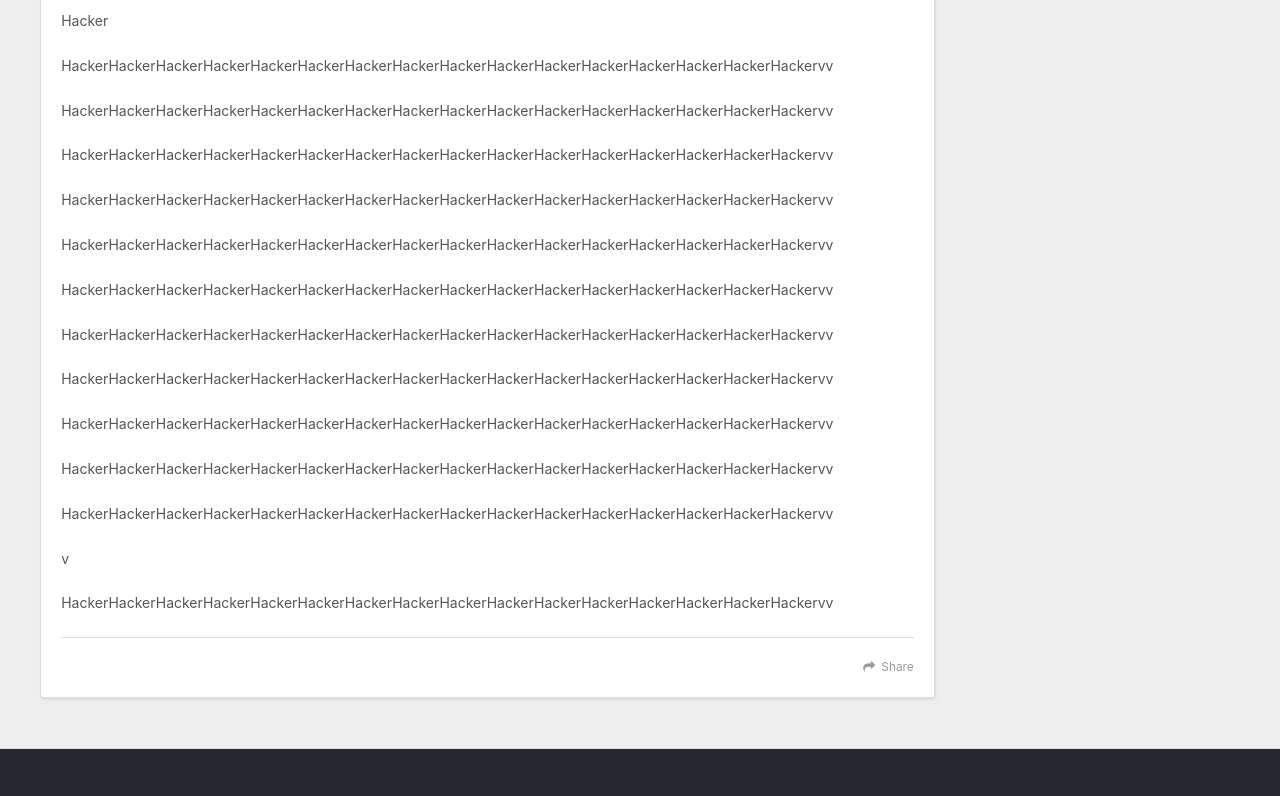
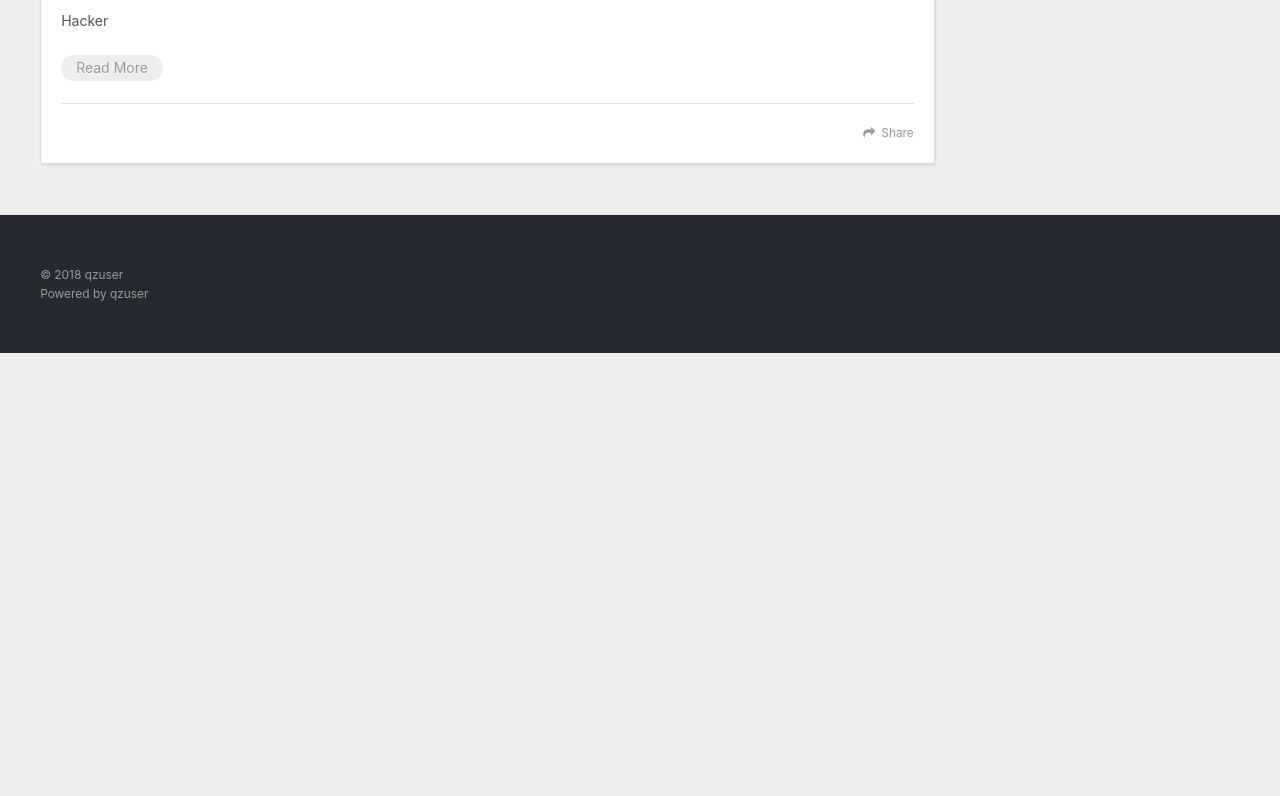
Before and after one commit to Gmazing/Gmazing, a plain HTML site: page archives/2018/11/index.html in a window 1280 px wide. Shown: the part 634-1430 px from the top of the page. After the commit the page ends 987 px from the top, so only its background shows below. Drawn offline with nearby package versions, Linux system fonts and the light colour scheme; a web font is replaced by a local one.

Commit message:
Site updated: 2018-11-29 11:40:44

```diff
--- a/archives/2018/11/index.html
+++ b/archives/2018/11/index.html
@@ -124,19 +124,10 @@
     <div class="article-entry" itemprop="articleBody">
 
         <p>Hacker</p>
-<p>HackerHackerHackerHackerHackerHackerHackerHackerHackerHackerHackerHackerHackerHackerHackerHackervv</p>
-<p>HackerHackerHackerHackerHackerHackerHackerHackerHackerHackerHackerHackerHackerHackerHackerHackervv</p>
-<p>HackerHackerHackerHackerHackerHackerHackerHackerHackerHackerHackerHackerHackerHackerHackerHackervv</p>
-<p>HackerHackerHackerHackerHackerHackerHackerHackerHackerHackerHackerHackerHackerHackerHackerHackervv</p>
-<p>HackerHackerHackerHackerHackerHackerHackerHackerHackerHackerHackerHackerHackerHackerHackerHackervv</p>
-<p>HackerHackerHackerHackerHackerHackerHackerHackerHackerHackerHackerHackerHackerHackerHackerHackervv</p>
-<p>HackerHackerHackerHackerHackerHackerHackerHackerHackerHackerHackerHackerHackerHackerHackerHackervv</p>
-<p>HackerHackerHackerHackerHackerHackerHackerHackerHackerHackerHackerHackerHackerHackerHackerHackervv</p>
-<p>HackerHackerHackerHackerHackerHackerHackerHackerHackerHackerHackerHackerHackerHackerHackerHackervv</p>
-<p>HackerHackerHackerHackerHackerHackerHackerHackerHackerHackerHackerHackerHackerHackerHackerHackervv</p>
-<p>HackerHackerHackerHackerHackerHackerHackerHackerHackerHackerHackerHackerHackerHackerHackerHackervv</p>
-<p>v</p>
-<p>HackerHackerHackerHackerHackerHackerHackerHackerHackerHackerHackerHackerHackerHackerHackerHackervv</p>
+
+          <p class="article-more-link">
+            <a href="/2018/11/28/test/#more">Read More</a>
+          </p>
 
 
     </div>
```
Also changed, not shown: 2018/11/28/test/index.html (+5 -4 lines), archives/2018/index.html (+4 -13 lines), archives/index.html (+4 -13 lines), index.html (+4 -13 lines).
